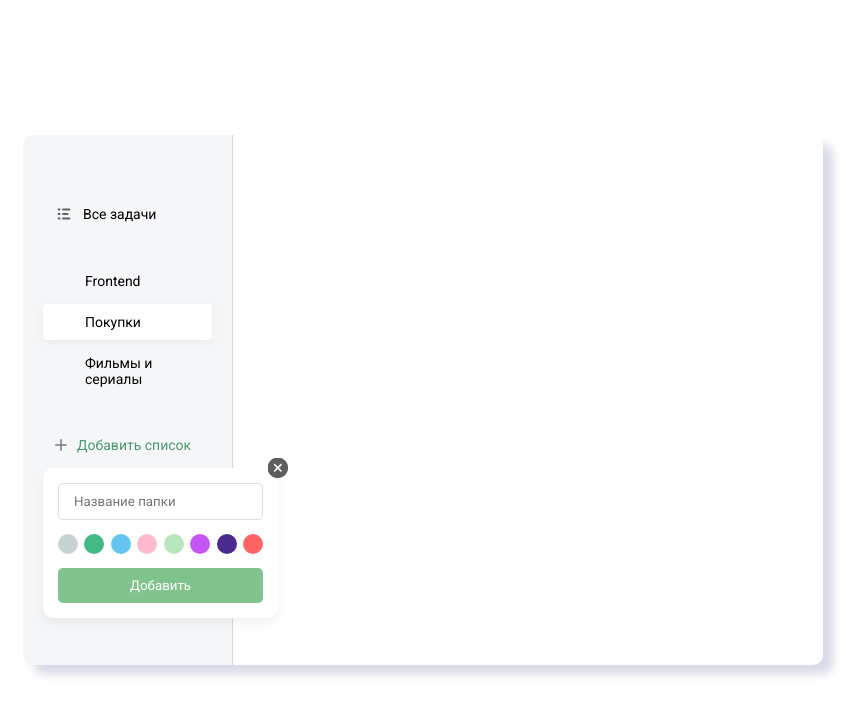
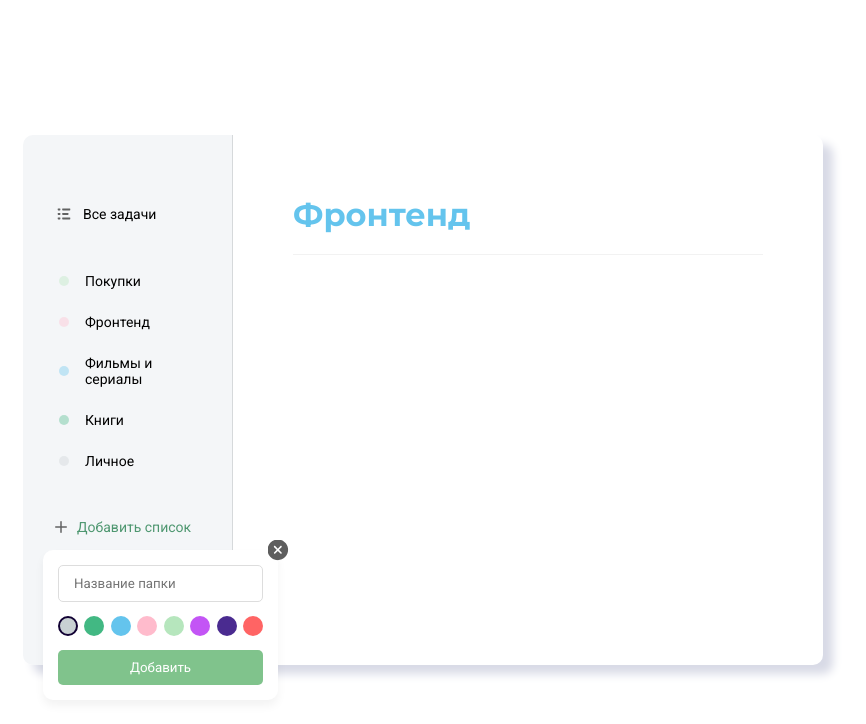
Before and after one commit to pherapont/react-to-do, a React (Create React App) app: page / in a window 1280 px wide. Both pictures are taken after a click on the element "Добавить список". Shown: the top 724 px of the page, without its empty margins (217-1083 px from the left). Built offline with nearby package versions, Linux system fonts and the light colour scheme.

Commit message:
Finished sidebar

```diff
--- a/public/index.html
+++ b/public/index.html
@@ -12,6 +12,7 @@
     <link rel="apple-touch-icon" href="%PUBLIC_URL%/logo192.png" />
 	 <link rel="manifest" href="%PUBLIC_URL%/manifest.json" />
 	 <link href="https://fonts.googleapis.com/css2?family=Roboto:wght@400;500&display=swap" rel="stylesheet">
+	 <link href="https://fonts.googleapis.com/css2?family=Montserrat:wght@700&display=swap" rel="stylesheet">
     <title>React App</title>
   </head>
   <body>
--- a/src/App.js
+++ b/src/App.js
@@ -1,11 +1,27 @@
-import React from 'react'
-import './App.scss'
+import React, { useState } from 'react'
 import List from './componets/List/'
 import AddList from './componets/AddList'
+import Tasks from './componets/Tasks'
+
 import listIcon from './assets/img/list.svg'
-import {colors} from './assets/db.json';
+import DB from './assets/db.json';
+import './App.scss'
 
 function App() {
+	const [lists, setLists] = useState(
+		DB.lists.map((list) => {
+		list.color = DB.colors.find((color) => color.id === list.colorId).name
+		return list
+	}))
+	const addList = (obj) => {
+		const newList = [...lists, obj]
+		setLists(newList)
+	}
+	const removeList = (list) => {
+		if (window.confirm('Вы действительно хотите удалить список?')) {
+			console.log(list)
+		}
+	}
 	return (
 		<div className="todo">
 			<div className="todo__sidebar">
@@ -13,40 +29,23 @@ function App() {
 				<List items={[
 					{
 						id: 1,
-						title: 'Все задачи',
+						name: 'Все задачи',
 						icon: <img src={listIcon} alt="List icon" />,
-
 					}
 				]}
 				/>
 
-				<List items={[
-					{
-						id: 1,
-						title: 'Frontend',
-						color: 'pink'
-					},
-					{
-						id: 2,
-						title: 'Покупки',
-						color: 'green',
-						isActive: true
-					},
-					{
-						id: 3,
-						title: 'Фильмы и сериалы',
-						color: 'blue'
-					},
-				]}
+				<List items={lists}
 				isRemoveable
+				onRemove = {(list) => removeList(list)}
 				/>
 
-				< AddList colors={colors} />
+				< AddList onAdd={addList} colors={DB.colors} />
 
 			</div>
 
 			<div className="todo__tasks">
-
+				<Tasks />
 			</div>
 		</div>
 	)
--- a/src/App.scss
+++ b/src/App.scss
@@ -7,13 +7,19 @@
 	transform: translate(-50%,-50%);
 	box-shadow: 10px 9px 10px #d8dae6;
 	border-radius: 10px;
-	overflow: hidden;
+	// overflow: hidden;
 	font-size: 14px;
+	display: flex;
 	&__sidebar {
 		background-color: #f4f6f8;
 		width: 210px;
 		height: 100%;
 		border-right: 1px solid  #d6d9db;
 		padding: 60px 20px;
+		border-radius: 10px 0 0 10px;
+	}
+	&__tasks {
+		flex: 1;
+		padding: 60px;
 	}
 }
--- a/src/assets/db.json
+++ b/src/assets/db.json
@@ -2,7 +2,7 @@
   "lists": [
     {
       "id": 1,
-      "name": "Продажи",
+      "name": "Покупки",
       "colorId": 5
     },
     {
@@ -24,16 +24,6 @@
       "id": 5,
       "name": "Личное",
       "colorId": 1
-    },
-    {
-      "name": "Спорт",
-      "colorId": 3,
-      "id": 6
-    },
-    {
-      "name": "Курс по ReactJS ToDo",
-      "colorId": 7,
-      "id": 7
     }
   ],
   "tasks": [
--- a/src/componets/AddList/AddList.scss
+++ b/src/componets/AddList/AddList.scss
@@ -33,6 +33,7 @@
 		top: 0;
 		right: 0;
 		transform: translate(50%, -50%);
+		cursor: pointer;
 	}
 	&__badges {
 		display: flex;
--- a/src/componets/AddList/index.jsx
+++ b/src/componets/AddList/index.jsx
@@ -7,9 +7,26 @@ import List from './../List'
 import './AddList.scss'
 
 
-const AddList = ({colors}) => {
+const AddList = ({onAdd, colors}) => {
 	const [visiblePopup, setVisiblePopup] = useState(false)
-	const [selectedColor, selectColor] = useState(null)
+	const [selectedColor, selectColor] = useState(colors[0].id)
+	const [inputValue, setInputValue] = useState('')
+
+	const onClose = () => {
+		setVisiblePopup(false)
+		setInputValue('')
+		selectColor(colors[0].id)
+	}
+
+	const addList = () => {
+		if( !inputValue ) {
+			alert('Введите название списка!')
+			return
+		}
+		const color = colors.find( c => c.id === selectedColor).name
+		onAdd({"id": Math.random(),"name": inputValue, color})
+		onClose()
+	}
 
 	return (
 		<div className="add-list">
@@ -18,29 +35,43 @@ const AddList = ({colors}) => {
 			items={[
 			{
 				id: 1,
-				title: 'Добавить список',
+				name: 'Добавить список',
 				icon: <img src={addIcon} alt="Добавить список" />,
 				className: 'list__add-btn'
 			}
 		]}
 		/>
-		{visiblePopup && <div className="add-list__popup">
-			<img onClick={() => setVisiblePopup( false )} src={closeIcon} className="add-list__close-btn" alt="Закрыть форму"/>
-			<input type="text" className="input" placeholder="Название папки" />
+		{ visiblePopup &&
+			<div className="add-list__popup">
+				<img
+					onClick={onClose}
+					src={closeIcon}
+					className="add-list__close-btn"
+					alt="Закрыть форму"
+				/>
+
+				<input
+					value={inputValue}
+					onChange={e => {setInputValue(e.target.value)}}
+					type="text"
+					className="input"
+					placeholder="Название папки"
+				/>
+
 				<div className="add-list__badges">
 					{colors.map(color => (
 						(<Badge
 							onClick={() => selectColor(color.id)}
 							key={color.id}
-						color={color}
+							color={color.name}
 							className={selectedColor === color.id && 'isActive'}
 							/>)
 						)
 					)}
 				</div>
-
-			<button className="btn">Добавить</button>
-		</div>}
+				<button onClick={addList} className="btn">Добавить</button>
+			</div>
+		}
 		</div>
 	)
 }
--- a/src/componets/Badge/index.jsx
+++ b/src/componets/Badge/index.jsx
@@ -4,7 +4,7 @@ import classNames from 'classnames';
 
 const Badge = ({color, onClick, className}) => {
 	return (
-		<i onClick={onClick} className={`badge badge--${color.name} ${className}` }></i>
+		<i onClick={onClick} className={classNames('badge', {[`badge--${color}`]: color}, className)}></i>
 	);
 };
 
--- a/src/componets/List/List.scss
+++ b/src/componets/List/List.scss
@@ -1,22 +1,44 @@
 .list {
+	$self: &;
+
 	margin-bottom: 30px;
+
 	& li {
 		display: flex;
 		align-items: center;
 		padding: 10px 12px;
 		cursor: pointer;
 		margin-bottom: 5px;
+		&:hover {
+			background-color: rgba(#fff , 0.7);
+			#{$self}__remove-icon {
+				opacity: 0.2;
+			}
+		}
 		&.active {
 			background-color: #fff;
 			border-radius: 4px;
 			box-shadow: 0px 2px 10px rgba(0, 0, 0, 0.05);
 		}
+
+		#{$self}__remove-icon {
+			opacity: 0;
+			&:hover {
+				opacity: 0.8;
+			}
+		}
+
+		span {
+			flex: 1;
+		}
+
+		i {
+			display: inline-flex;
+			margin-right: 10px;
+			opacity: 0.6;
+		}
 	}
-	& i {
-		display: inline-flex;
-		margin-right: 10px;
-		opacity: 0.6;
-	}
+
 	&__add-btn {
 		& i {
 			opacity: 0.5;
--- a/src/componets/List/index.jsx
+++ b/src/componets/List/index.jsx
@@ -2,15 +2,21 @@ import React from 'react'
 import Badge from './../Badge';
 import classNames from 'classnames';
 import './List.scss';
+import removeIcon from './../../assets/img/remove.svg';
 
-const List = ({items, isRemoveable = false, onClick}) => {
-
+const List = ({items, isRemoveable, onClick, onRemove}) => {
 	return (
 		<ul onClick = {onClick} className="list">
 			{items.map(item => (
 				<li key={item.id} className={classNames(item.className, {active: item.isActive})}>
 					<i>{item.icon ? item.icon : (<Badge color={item.color} />)}</i>
-					<span>{item.title}</span>
+					<span>{item.name}</span>
+				{ isRemoveable &&
+					<img
+						onClick={() => onRemove(item)}
+						className="list__remove-icon"
+						src={removeIcon}
+						alt="Удалить список" /> }
 				</li>
 			))}
 		</ul>
--- /dev/null
+++ b/src/componets/Tasks/Tasks.scss
@@ -0,0 +1,24 @@
+.tasks {
+	&__title {
+		font-family: 'Montserrat', sans-serif;
+		font-weight: bold;
+		font-size: 32px;
+		line-height: 39px;
+		color: #64c4ed;
+		padding-bottom: 20px;
+		border-bottom: 1px solid #f2f2f2;
+		&:hover {
+			img {
+				opacity: 0.2;
+			}
+		}
+	}
+	img {
+		opacity: 0;
+		margin-left: 20px;
+		cursor: pointer;
+		&:hover {
+			opacity: 0.8;
+		}
+	}
+}
--- /dev/null
+++ b/src/componets/Tasks/index.jsx
@@ -0,0 +1,15 @@
+import React from 'react'
+
+import './Tasks.scss'
+import editIcon from './../../assets/img/edit.svg'
+
+export default function Tasks() {
+	return (
+		<div className="tasks">
+			<h2 className="tasks__title">
+				Фронтенд
+				<img src={editIcon} alt="Иконка редактировать" />
+				</h2>
+		</div>
+)
+}
```
Lines whose indentation alone changed are shown as unchanged.
